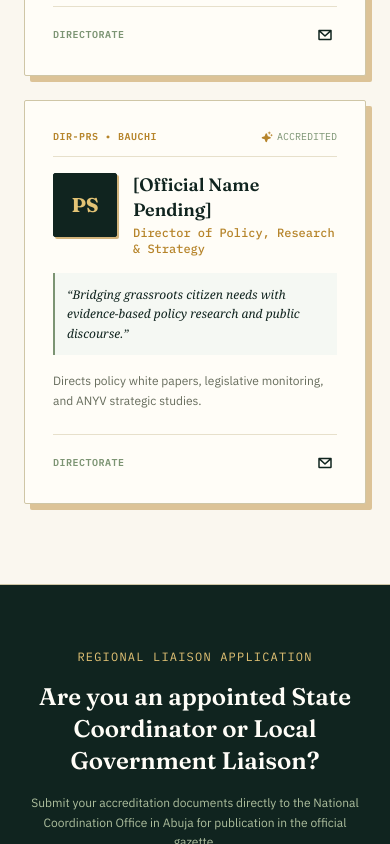
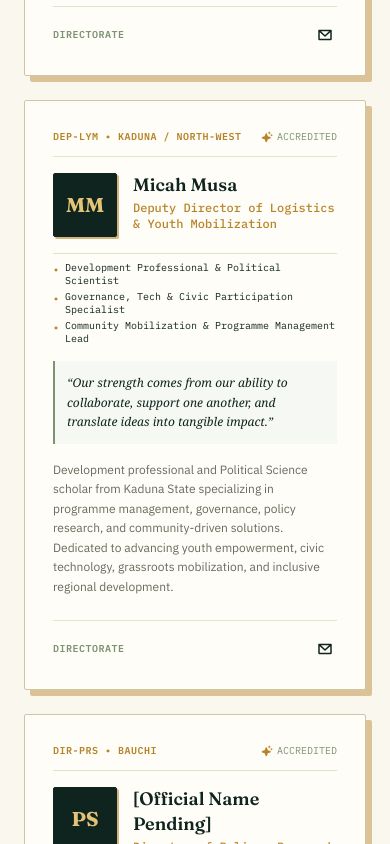
Before and after one commit to Yamojr001/anyv, a React (Vite) app: page /leadership in a window 390 px wide. Shown: the part 7460-8304 px from the top of the page. Built offline with nearby package versions, Linux system fonts and the light colour scheme.

Commit message:
feat: add Micah Musa as Deputy Director of Logistics & Youth Mobilization with portrait asset stored and commented out

```diff
--- a/src/data/leadershipData.js
+++ b/src/data/leadershipData.js
@@ -243,6 +243,27 @@ export const leadershipOfficials = [
     }
   },
   {
+    id: 'dir-micah-musa',
+    name: 'Micah Musa',
+    rankTitle: 'Deputy Director of Logistics & Youth Mobilization',
+    category: 'directorate',
+    state: 'Kaduna / North-West',
+    badgeCode: 'DEP-LYM',
+    // photoUrl: '/images/officials/micah-musa.png', // Commented out for now
+    photoUrl: '',
+    initials: 'MM',
+    portfolioRoles: [
+      'Development Professional & Political Scientist',
+      'Governance, Tech & Civic Participation Specialist',
+      'Community Mobilization & Programme Management Lead'
+    ],
+    quote: 'Our strength comes from our ability to collaborate, support one another, and translate ideas into tangible impact.',
+    bio: 'Development professional and Political Science scholar from Kaduna State specializing in programme management, governance, policy research, and community-driven solutions. Dedicated to advancing youth empowerment, civic technology, grassroots mobilization, and inclusive regional development.',
+    socials: {
+      email: 'logistics.mobilization@anyv.ng'
+    }
+  },
+  {
     id: 'dir-03',
     name: '[Official Name Pending]',
     rankTitle: 'Director of Policy, Research & Strategy',
```
Also changed, not shown: public/images/officials/micah-musa.png (added).
